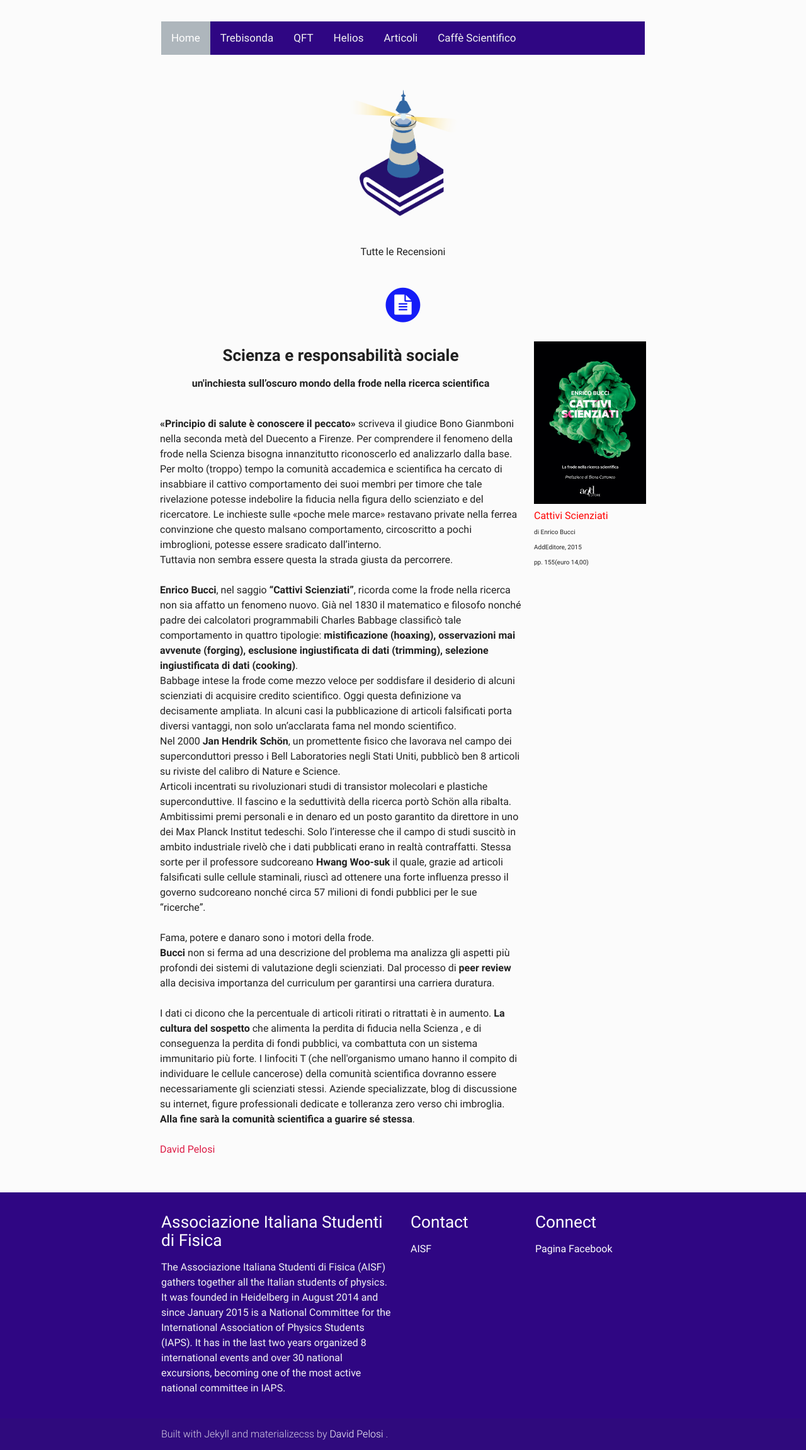
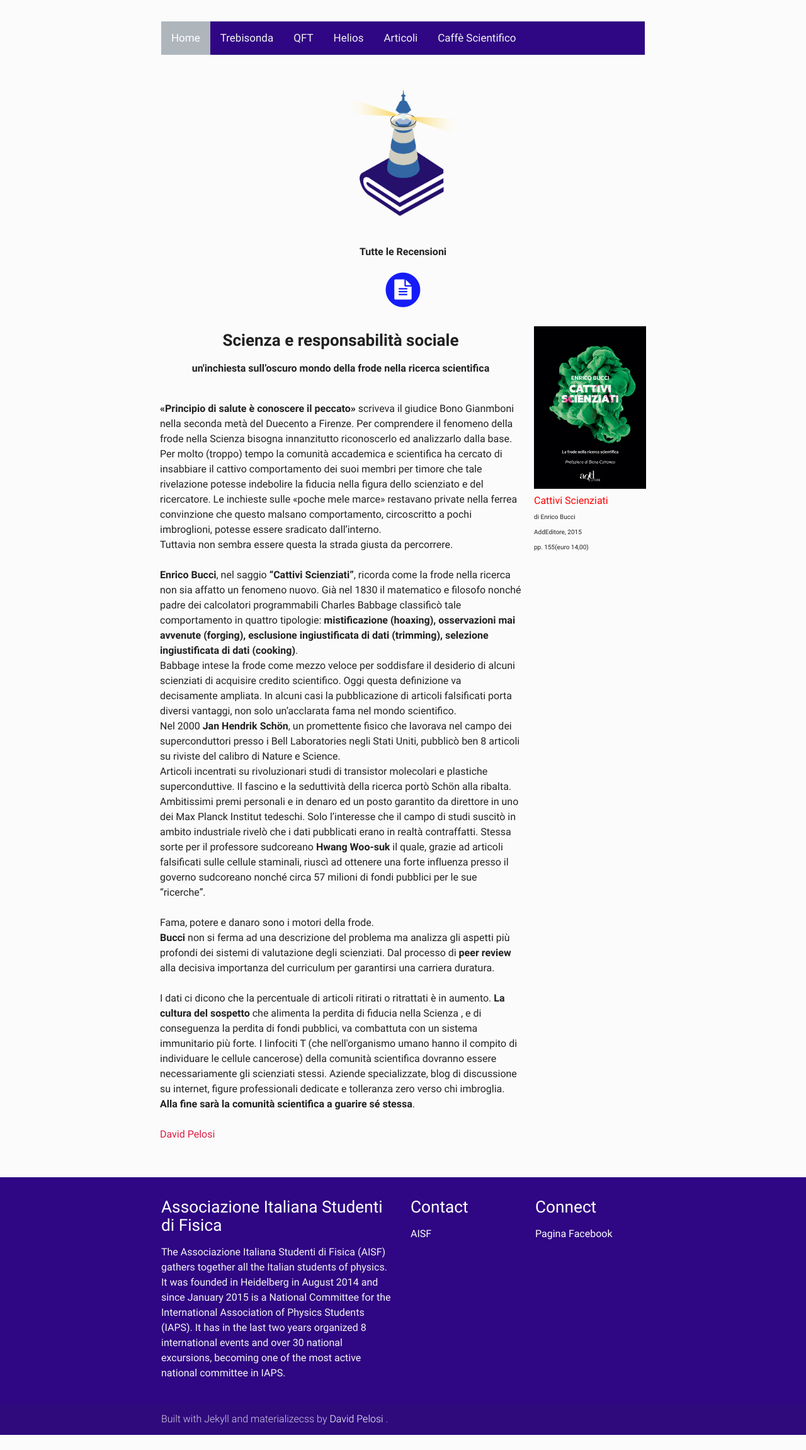
Before and after one commit to ai-sf/aisf_perugia, a Jekyll site: the page built from recensioni/Rec1.html, in a window 1280 px wide. Shown: the whole page at 63% size. Built offline with Jekyll 4.4.1, drawn with Linux system fonts in a browser that asks for light colours; nearby versions of some CDN libraries; after the commit the page ends 2278 px from its top, so only the background shows below that.

Commit message:
Update Rec1.html

```diff
--- a/recensioni/Rec1.html
+++ b/recensioni/Rec1.html
@@ -133,7 +133,7 @@ Rizzoli, Milano, 2019,<br> -->
 
 <center><br><br>
 <img class="mySlides" src="/perugia/ImgSlideShow/Trebisonda.png" style="width:30%"><br>
-<p class="sansserif">Tutte le Recensioni</p><br>
+<p class="sansserif"><b>Tutte le Recensioni</b></p>
 <!-- <h5><b>Tutte le Recensioni</b></h5> -->
 <a href="/perugia/Reviews/">
   <span class="fa-stack fa-2x">
```
